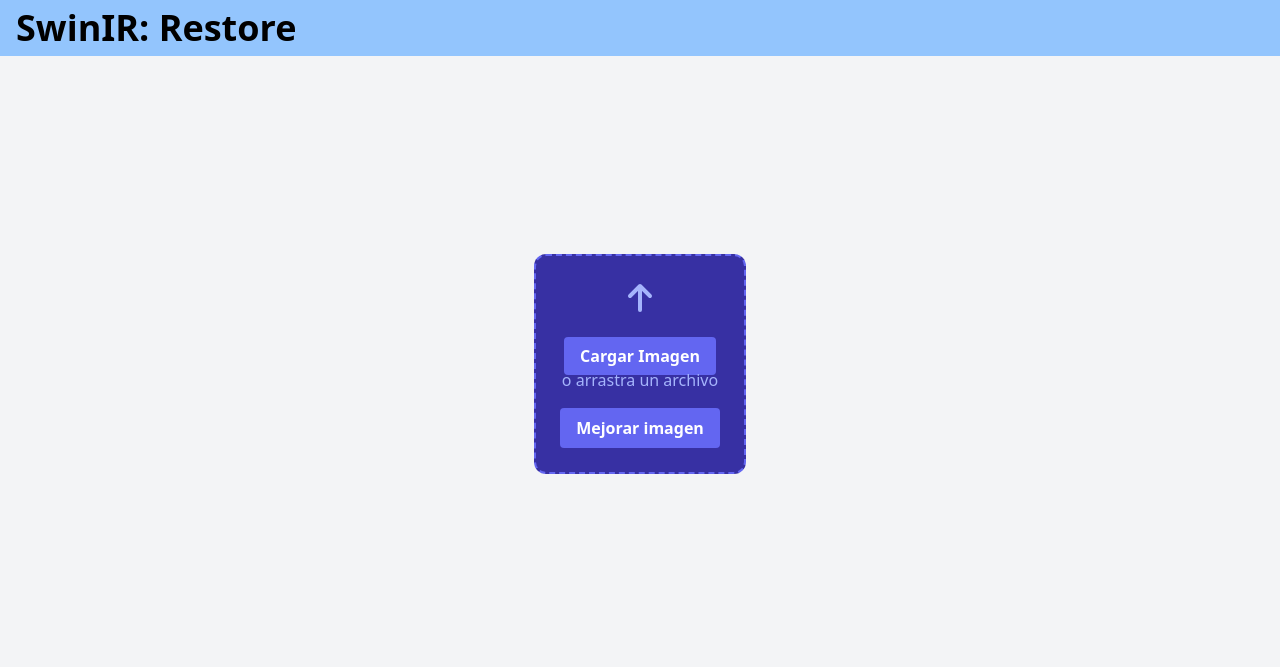
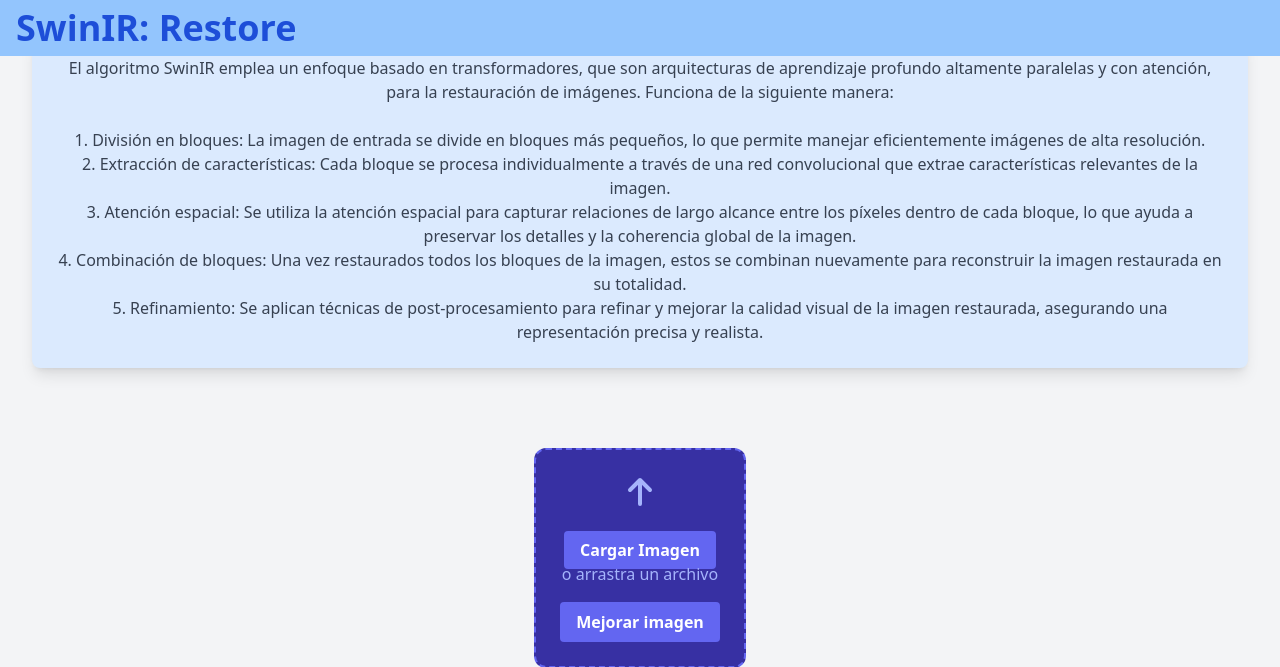
Before and after one commit to FranCamposC/SwinIR-Restore, a Flask app: page / in a window 1280 px wide. Shown: the top 667 px of the page. Run offline with Flask 3, Linux system fonts and the light colour scheme; some libraries are stand-ins or nearby versions.

Commit message:
Actualización del index.html

```diff
--- a/templates/index.html
+++ b/templates/index.html
@@ -9,8 +9,31 @@
 <body class="bg-gray-100 h-screen flex flex-col justify-between">
 
     <header class="w-full bg-blue-300 py-2 px-4 fixed top-0 z-10">
-        <h1 class="text-4xl font-bold text-black text-left">SwinIR: Restore</h1>
+        <h1 class="text-4xl font-bold text-black text-left"><a href="https://github.com/jingyunliang/swinir" class="text-blue-700 hover:underline" target="_blank">SwinIR: Restore</a></h1>
     </header>
+
+    <div class="flex justify-center items-center py-4 mt-4">
+        <div class="max-w-full px-8">
+            <div class="bg-blue-100 rounded-lg shadow-lg">
+                <div class="p-6">
+                    <p class="text-center text-gray-700">
+                        El algoritmo SwinIR emplea un enfoque basado en transformadores, que son arquitecturas de aprendizaje profundo altamente paralelas y con atención, para la restauración de imágenes. Funciona de la siguiente manera:
+                        <br>
+                        <br>
+                        1. División en bloques: La imagen de entrada se divide en bloques más pequeños, lo que permite manejar eficientemente imágenes de alta resolución.
+                        <br>
+                        2. Extracción de características: Cada bloque se procesa individualmente a través de una red convolucional que extrae características relevantes de la imagen.
+                        <br>
+                        3. Atención espacial: Se utiliza la atención espacial para capturar relaciones de largo alcance entre los píxeles dentro de cada bloque, lo que ayuda a preservar los detalles y la coherencia global de la imagen.
+                        <br>
+                        4. Combinación de bloques: Una vez restaurados todos los bloques de la imagen, estos se combinan nuevamente para reconstruir la imagen restaurada en su totalidad.
+                        <br>
+                        5. Refinamiento: Se aplican técnicas de post-procesamiento para refinar y mejorar la calidad visual de la imagen restaurada, asegurando una representación precisa y realista.
+                    </p>
+                </div>
+            </div>
+        </div>
+    </div>
 
     <main class="flex-grow flex justify-center items-center pt-16 pb-20">
         <div class="text-center">
```
